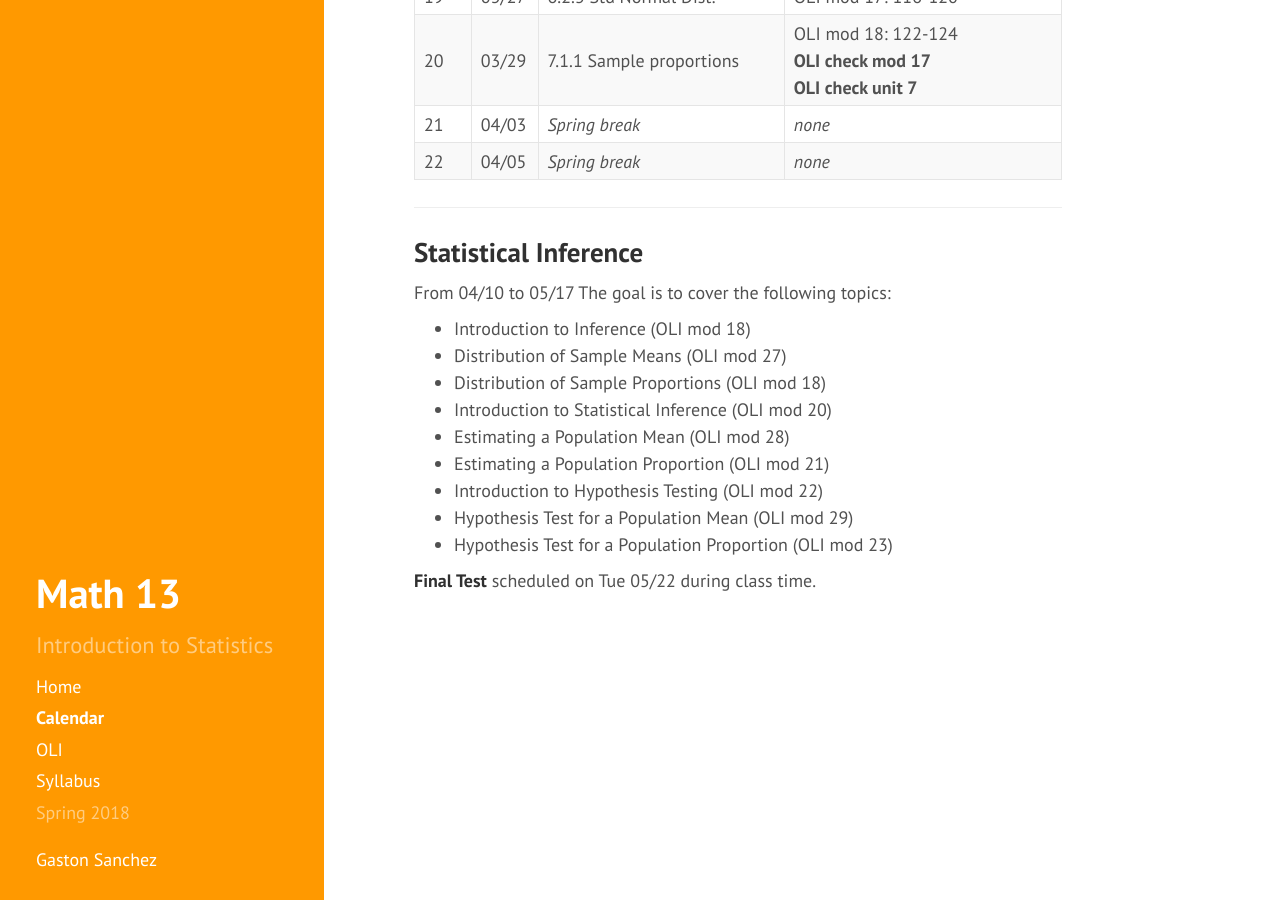
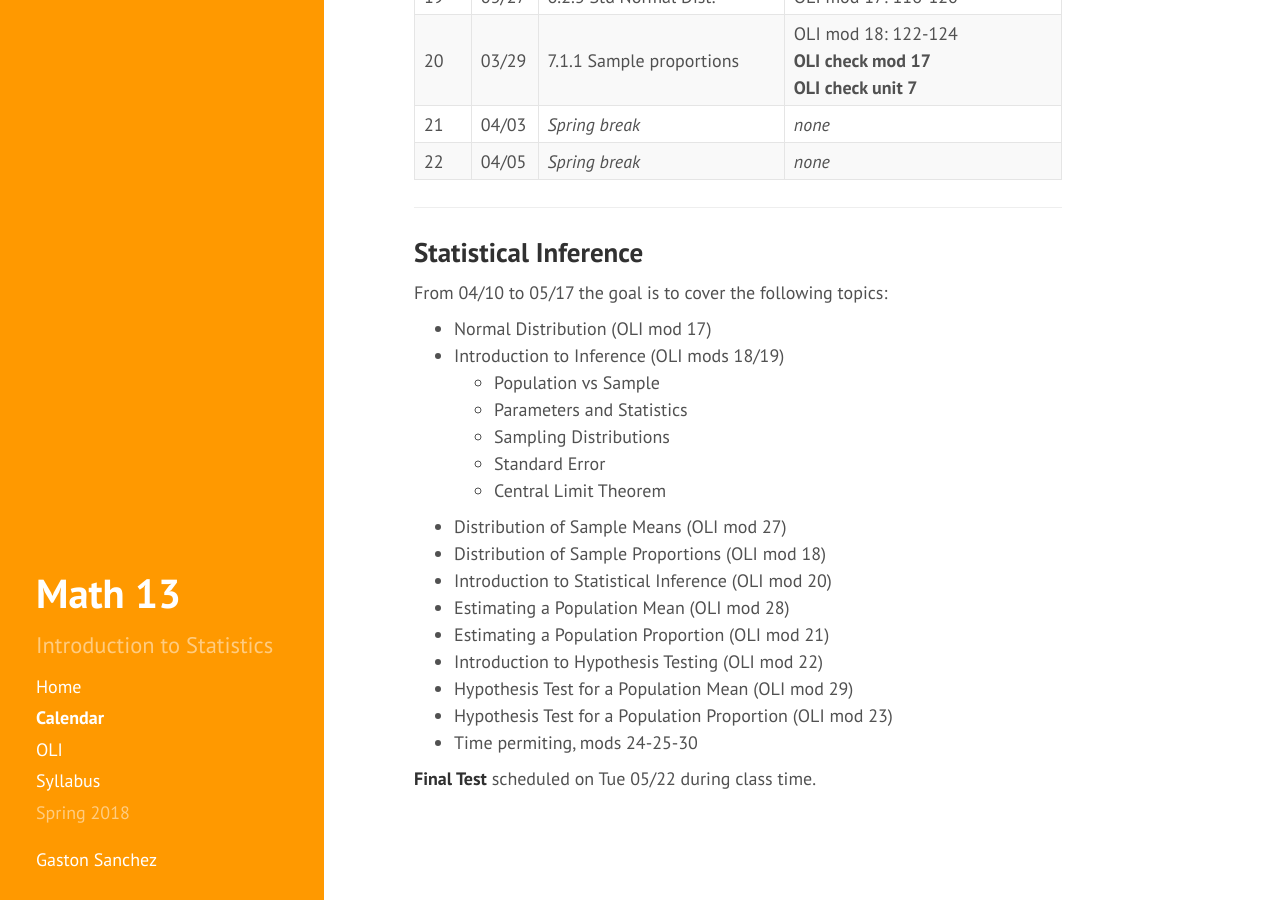
Before and after one commit to gastonstat/relic-math13, a Jekyll site: the page built from calendar.md, in a window 1280 px wide and 900 px high, scrolled down 1729 px. Built offline with Jekyll 4.4.1, drawn with Linux system fonts in a browser that asks for light colours; nearby versions of some CDN libraries.

Commit message:
calendar: polish stat inference bullets, sp18

```diff
--- a/calendar.md
+++ b/calendar.md
@@ -207,9 +207,15 @@ Note: Checkpoints are due before the next day of classes from the day displayed
 
 ## Statistical Inference
 
-From 04/10 to 05/17 The goal is to cover the following topics:
+From 04/10 to 05/17 the goal is to cover the following topics:
 
-- Introduction to Inference (OLI mod 18)
+- Normal Distribution (OLI mod 17)
+- Introduction to Inference (OLI mods 18/19)
+    + Population vs Sample
+    + Parameters and Statistics
+    + Sampling Distributions
+    + Standard Error
+    + Central Limit Theorem
 - Distribution of Sample Means (OLI mod 27)
 - Distribution of Sample Proportions (OLI mod 18)
 - Introduction to Statistical Inference (OLI mod 20)
@@ -218,5 +224,6 @@ From 04/10 to 05/17 The goal is to cover the following topics:
 - Introduction to Hypothesis Testing (OLI mod 22)
 - Hypothesis Test for a Population Mean (OLI mod 29)
 - Hypothesis Test for a Population Proportion (OLI mod 23)
+- Time permiting, mods 24-25-30
 
 __Final Test__ scheduled on Tue 05/22 during class time.
```
